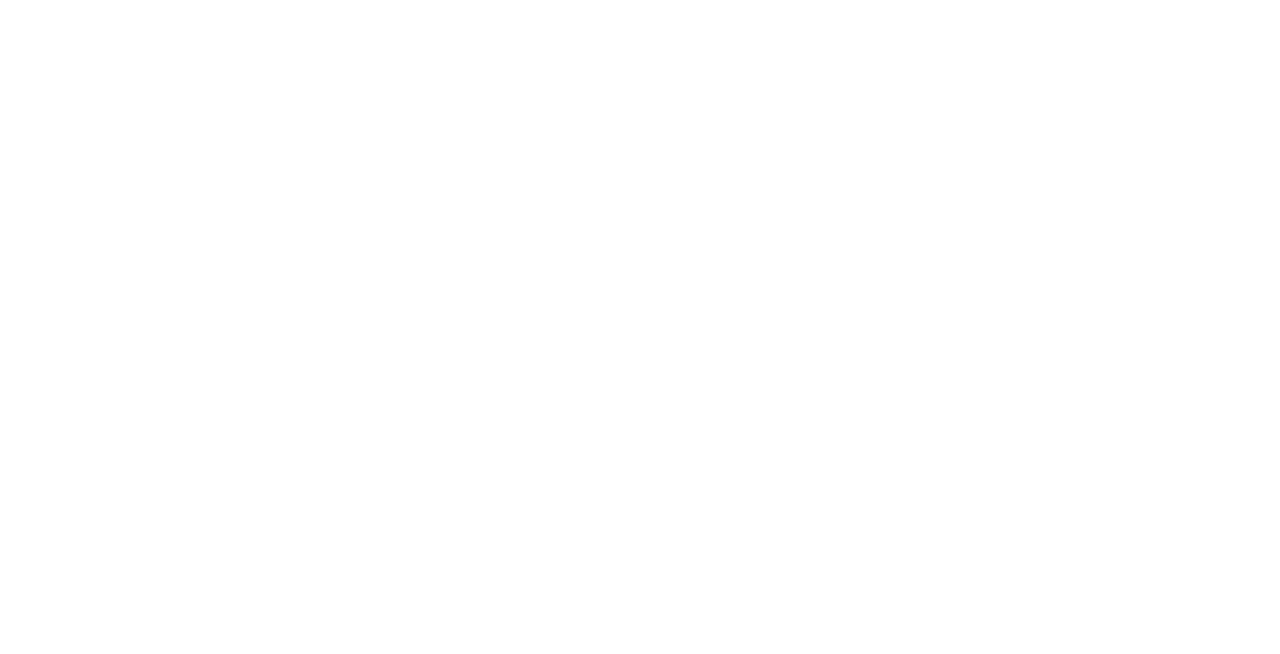
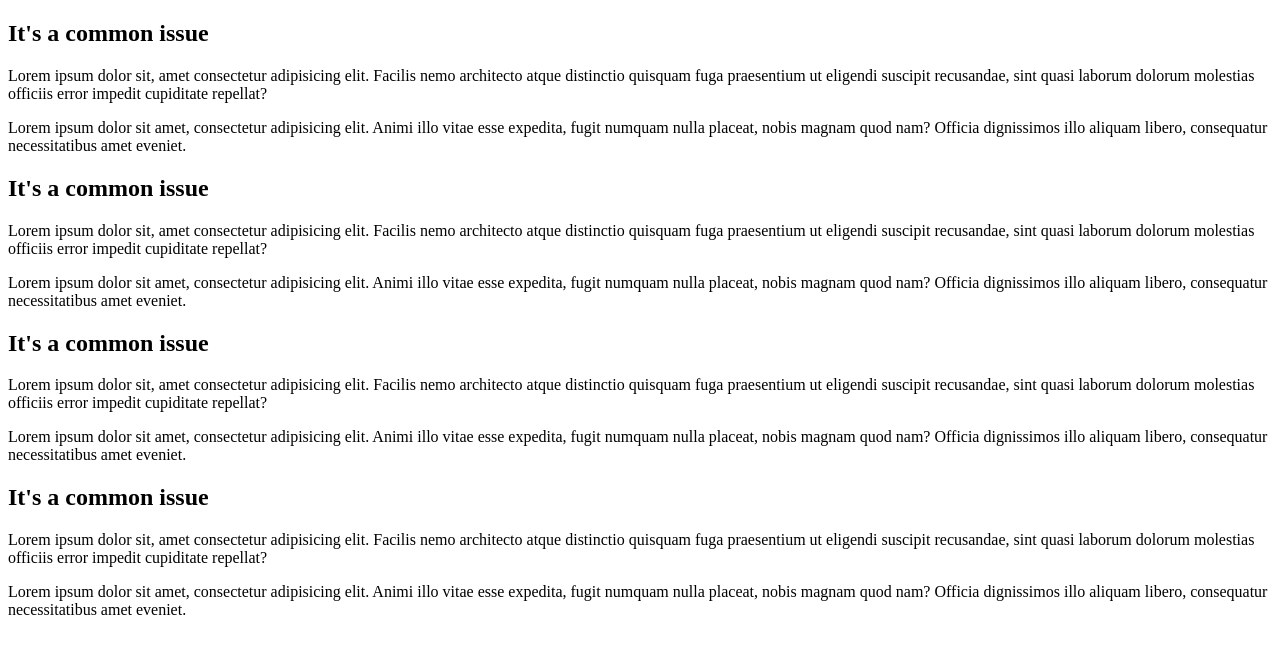
Before and after one commit to asadullahkhalid147/my-simple-website-module-4, a plain HTML site: page index.html in a window 1280 px wide. Drawn offline with Linux system fonts and the light colour scheme.

Commit message:
add some div

```diff
--- a/index.html
+++ b/index.html
@@ -4,8 +4,28 @@
     <meta charset="UTF-8">
     <meta name="viewport" content="width=device-width, initial-scale=1.0">
     <title>My Simple Website</title>
+    <link rel="stylesheet" href="styles/blog.css">
 </head>
 <body>
-
+    <div class="first">
+        <h2>It's a common issue</h2>
+        <p>Lorem ipsum dolor sit, amet consectetur adipisicing elit. Facilis nemo architecto atque distinctio quisquam fuga praesentium ut eligendi suscipit recusandae, sint quasi laborum dolorum molestias officiis error impedit cupiditate repellat?</p>
+        <p id="unique">Lorem ipsum dolor sit amet, consectetur adipisicing elit. Animi illo vitae esse expedita, fugit numquam nulla placeat, nobis magnam quod nam? Officia dignissimos illo aliquam libero, consequatur necessitatibus amet eveniet.</p>
+    </div>
+    <div class="wow">
+        <h2>It's a common issue</h2>
+        <p>Lorem ipsum dolor sit, amet consectetur adipisicing elit. Facilis nemo architecto atque distinctio quisquam fuga praesentium ut eligendi suscipit recusandae, sint quasi laborum dolorum molestias officiis error impedit cupiditate repellat?</p>
+        <p>Lorem ipsum dolor sit amet, consectetur adipisicing elit. Animi illo vitae esse expedita, fugit numquam nulla placeat, nobis magnam quod nam? Officia dignissimos illo aliquam libero, consequatur necessitatibus amet eveniet.</p>
+    </div>
+    <div class="third">
+        <h2>It's a common issue</h2>
+        <p>Lorem ipsum dolor sit, amet consectetur adipisicing elit. Facilis nemo architecto atque distinctio quisquam fuga praesentium ut eligendi suscipit recusandae, sint quasi laborum dolorum molestias officiis error impedit cupiditate repellat?</p>
+        <p id="common">Lorem ipsum dolor sit amet, consectetur adipisicing elit. Animi illo vitae esse expedita, fugit numquam nulla placeat, nobis magnam quod nam? Officia dignissimos illo aliquam libero, consequatur necessitatibus amet eveniet.</p>
+    </div>
+    <div>
+        <h2>It's a common issue</h2>
+        <p>Lorem ipsum dolor sit, amet consectetur adipisicing elit. Facilis nemo architecto atque distinctio quisquam fuga praesentium ut eligendi suscipit recusandae, sint quasi laborum dolorum molestias officiis error impedit cupiditate repellat?</p>
+        <p>Lorem ipsum dolor sit amet, consectetur adipisicing elit. Animi illo vitae esse expedita, fugit numquam nulla placeat, nobis magnam quod nam? Officia dignissimos illo aliquam libero, consequatur necessitatibus amet eveniet.</p>
+    </div>
 </body>
 </html>
```
Also changed, not shown: styles/blog.css (added).
